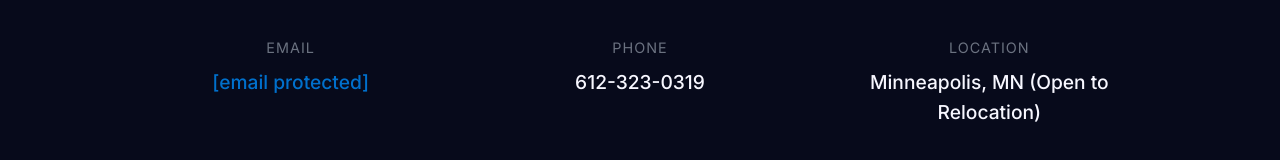
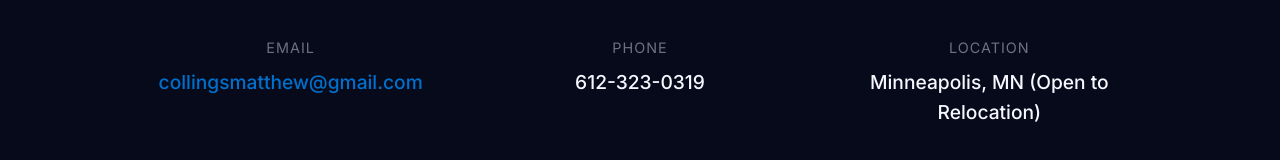
Before and after one commit to MattCollings88/Portfolio_PS, a plain HTML site: page index.html in a window 1280 px wide. Shown: the part 2983-3143 px from the top of the page. Drawn offline with Linux system fonts and the light colour scheme.

Commit message:
Update index.html

```diff
--- a/index.html
+++ b/index.html
@@ -471,7 +471,7 @@
             <div class="contact-item">
                 <span class="contact-label">Email</span>
                 <span class="contact-value">
-                    <a href="/cdn-cgi/l/email-protection#8deee2e1e1e4e3eafee0ecf9f9e5e8facdeae0ece4e1a3eee2e0"><span class="__cf_email__" data-cfemail="ef8c8083838681889c828e9b9b878a98af88828e8683c18c8082">[email&#160;protected]</span></a>
+                   <a href="mailto:collingsmatthew@gmail.com">collingsmatthew@gmail.com</a>
                 </span>
             </div>
             <div class="contact-item">
```
